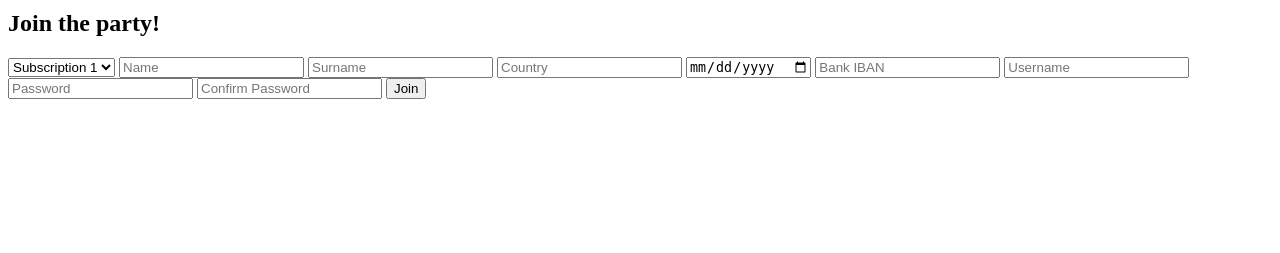
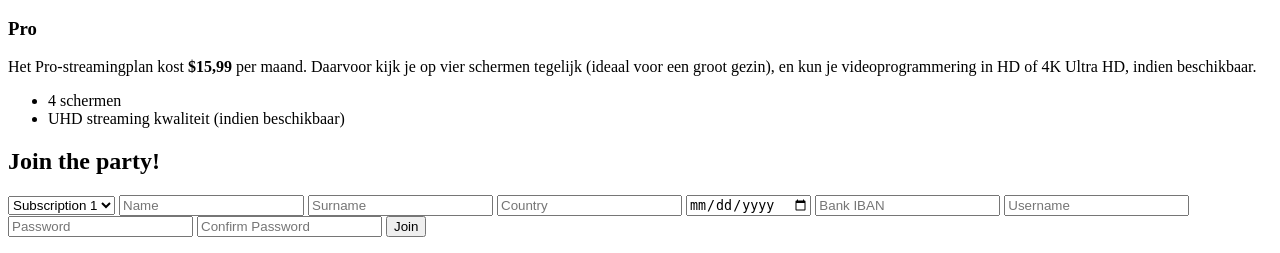
Before and after one commit to 6ANDA1F/Fletnix-Dynamic, a PHP site: page /abonnement.php in a window 1280 px wide. Shown: the part 2348-2601 px from the top of the page. Before the commit the page ends 2447 px from the top, so only its background shows below. Run offline with PHP 8.4, Linux system fonts and the light colour scheme; some libraries are stand-ins or nearby versions.

Commit message:
Implementing feedback

```diff
--- a/includes/pages/abonnement.php
+++ b/includes/pages/abonnement.php
@@ -10,17 +10,17 @@ $imgPath = getImgDir();
 <main>
     <div class="horizontal-cards">
         <div class="item">
-            <h3>Subscription 1</h3>
+            <h3>Basic</h3>
             <img src="<?= $imgPath ?>Basic2.png" alt="Dollar">
             <a class="button" href="#subscription1">More</a>
         </div>
         <div class="item">
-            <h3>Subscription 2</h3>
-            <img src="<?= $imgPath ?>standard.png" alt="Dollar">
+            <h3>Premium</h3>
+            <img src="<?= $imgPath ?>Premium2.png" alt="Dollar">
             <a class="button" href="#subscription2">More</a>
         </div>
         <div class="item">
-            <h3>Subscription 3</h3>
+            <h3>Pro</h3>
             <img src="<?= $imgPath ?>Premium2.png" alt="Dollar">
             <a class="button" href="#subscription3">More</a>
         </div>
@@ -30,26 +30,40 @@ $imgPath = getImgDir();
         <img src="<?= $imgPath ?>Basic2.png" alt="Bayb Yoda">
         <div class="text">
             <h3>Basic</h3>
-            <p>Het Basic-streamingplan kost $ 8,99 per maand en heeft de meest beperkte functies.
+            <p>Het Basic-streamingplan kost <strong class="red">$8,99</strong> per maand en heeft de meest beperkte functies.
                 Je kunt het alleen op één scherm tegelijk gebruiken (wat prima is als je de enige gebruiker van het account bent),
                 en de resolutie is beperkt tot standaarddefinitie (SD), wat gelijk is aan oude pre-HD-televisie.</p>
+
+            <ul>
+                <li>1 scherm tegelijkertijd</li>
+                <li>SD streaming kwaliteit</li>
+            </ul>
         </div>
     </div>
 
     <div id="subscription2" class="media-and-text">
-        <img src="<?= $imgPath ?>standard.png" alt="Bayb Yoda">
+        <img src="<?= $imgPath ?>Premium2.png" alt="Bayb Yoda">
         <div class="text">
-            <h3>Standaard</h3>
-            <p>Het standaard streamingplan kost $ 12,99 per maand en stelt je in staat om op twee schermen tegelijk in high definition (HD) te kijken.</p>
+            <h3>Premium</h3>
+            <p>Het premium streamingplan kost <strong class="red">$12,99</strong> per maand en stelt je in staat om op twee schermen tegelijk in high definition (HD) te kijken.</p>
+
+            <ul>
+                <li>2 schermen</li>
+                <li>HD streaming kwaliteit</li>
+            </ul>
         </div>
     </div>
 
     <div id="subscription3" class="media-and-text media-reversed">
         <img src="<?= $imgPath ?>Premium2.png" alt="Bayb Yoda">
         <div class="text">
-            <h3>Premium</h3>
-            <p>Het Premium-streamingplan kost $ 15,99 per maand.
+            <h3>Pro</h3>
+            <p>Het Pro-streamingplan kost <strong class="red">$15,99</strong> per maand.
                 Daarvoor kijk je op vier schermen tegelijk (ideaal voor een groot gezin), en kun je videoprogrammering in HD of 4K Ultra HD, indien beschikbaar.</p>
+            <ul>
+                <li>4 schermen</li>
+                <li>UHD streaming kwaliteit (indien beschikbaar)</li>
+            </ul>
         </div>
     </div>
 
```
Also changed, not shown: public/css/style.css (+19 -0 lines).
